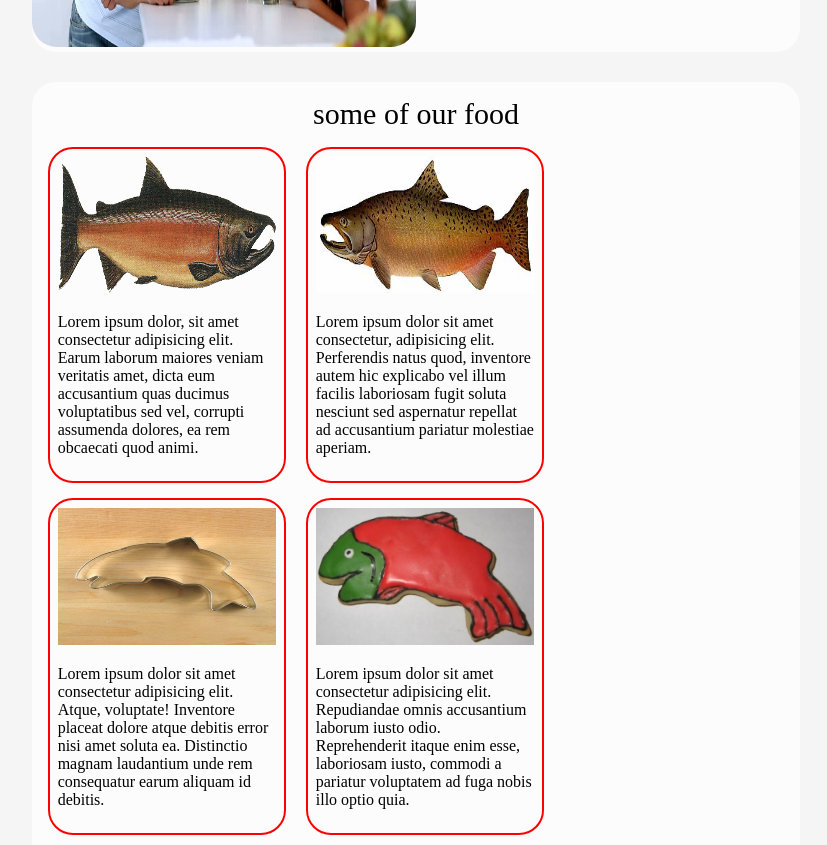
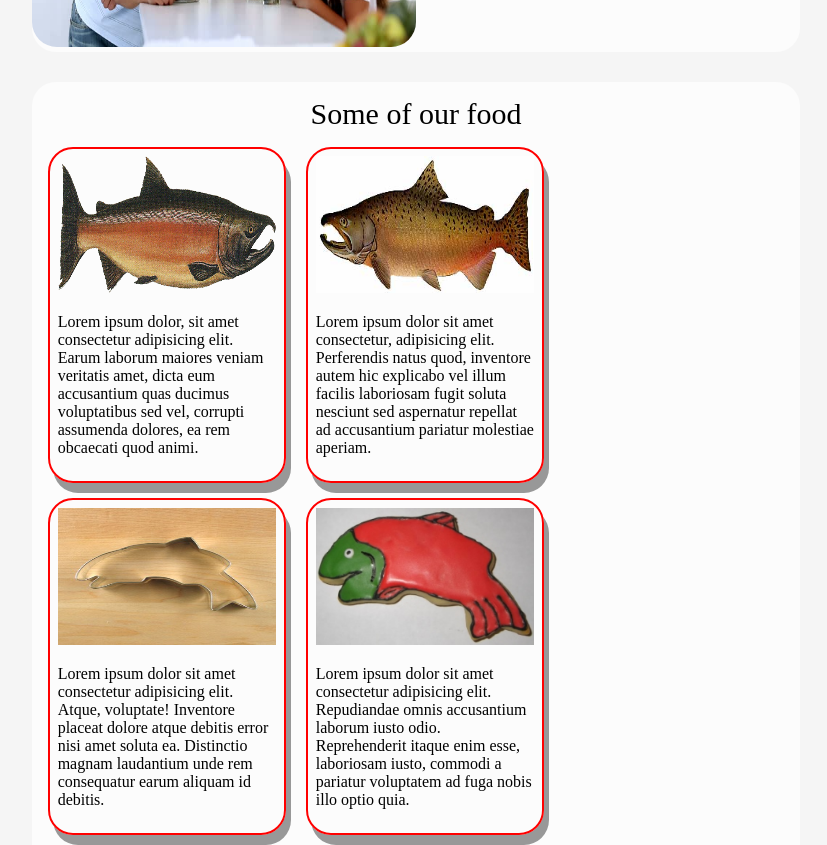
Before and after one commit to AbdullahElian1/cookie-stand, a plain HTML site: page index.html in a window 1280 px wide. Shown: the part 928-1773 px from the top of the page, without its empty margins (224-1051 px from the left). Drawn offline with Linux system fonts and the light colour scheme.

Commit message:
add shadow for the last section

```diff
--- a/css/salmon.css
+++ b/css/salmon.css
@@ -154,6 +154,8 @@ header h1{}
      border: 2px solid red;
      border-radius: 25px;
      padding: 1%;
+     box-shadow: 5px 10px rgba(0, 0, 0, 0.4);
+
  }
 
 
--- a/index.html
+++ b/index.html
@@ -61,7 +61,7 @@
         </article>
 
         <article class="locatin">
-           <p class="firstp"> some of our food</p>
+           <p class="firstp"> Some of our food</p>
            <div id="left1">
            <img src="img/salmon.png" alt="">
            <p>Lorem ipsum dolor, sit amet consectetur adipisicing elit. Earum laborum maiores veniam veritatis amet, dicta eum accusantium quas ducimus voluptatibus sed vel, corrupti assumenda dolores, ea rem obcaecati quod animi.</p>
```
